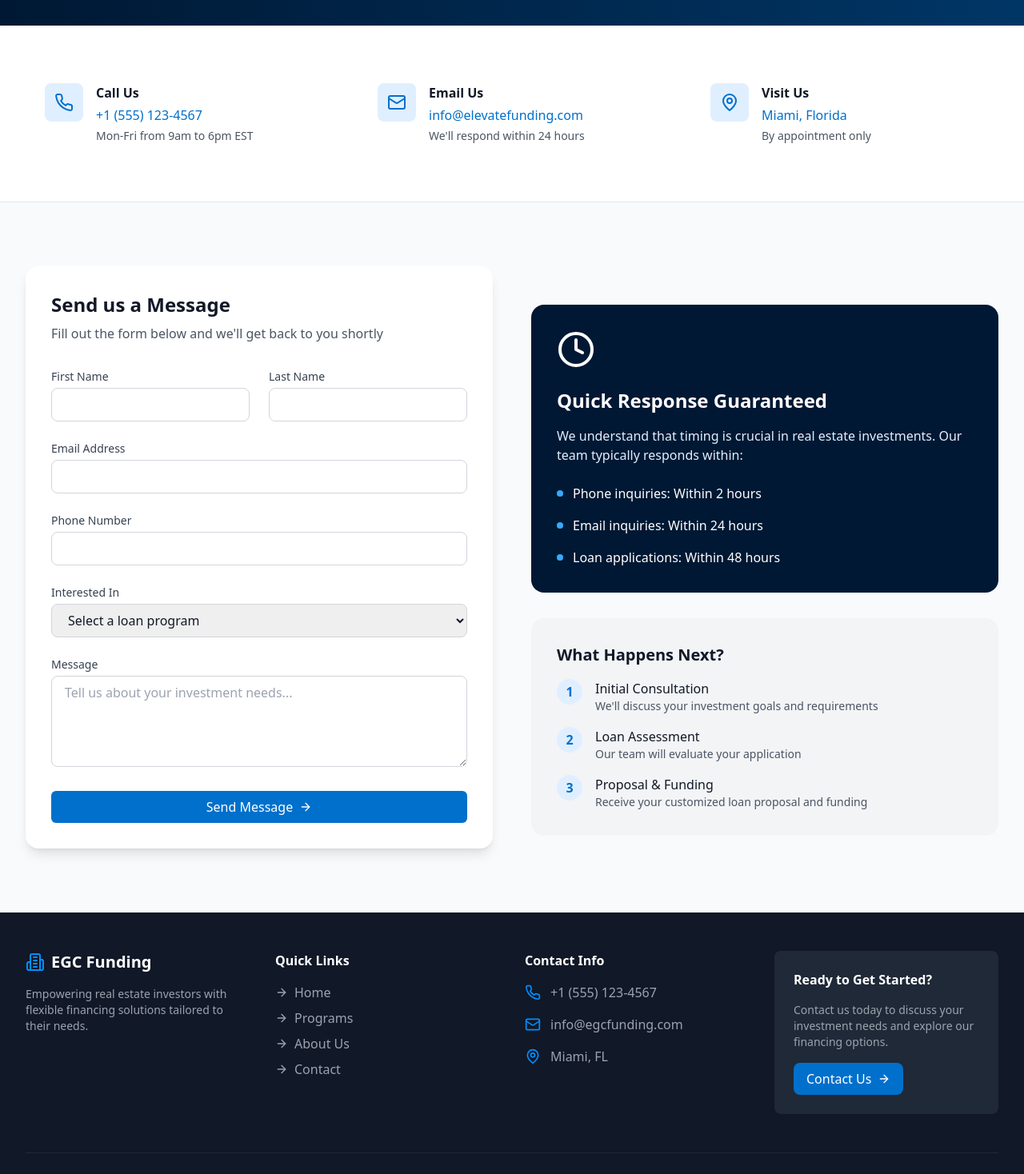
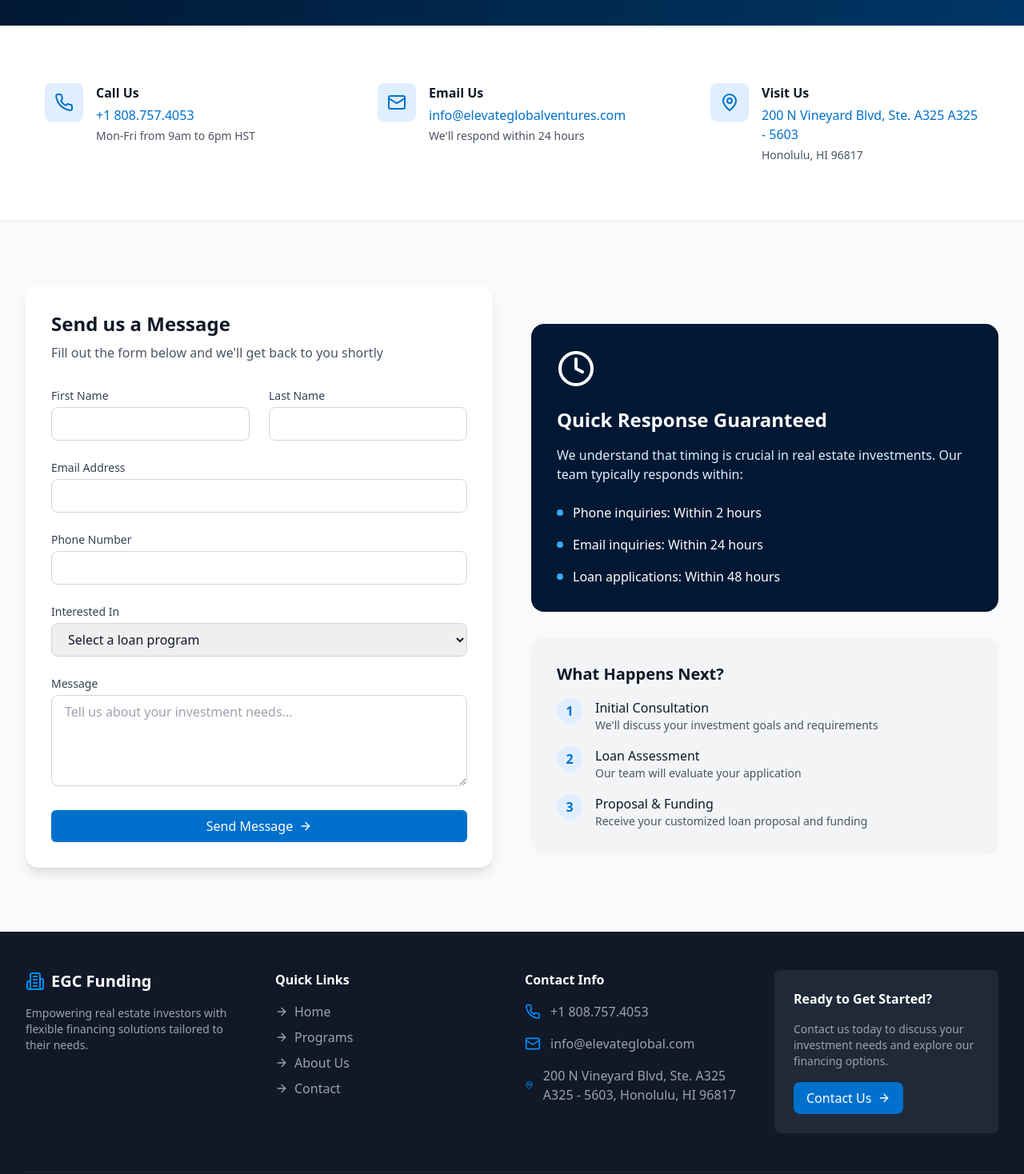
Before and after one commit to daisuke-ai/egcfunding, a React (Vite) app: page /contact in a window 1280 px wide. Shown: the part 320-1788 px from the top of the page at 80% size. Built offline with nearby package versions, Linux system fonts and the light colour scheme; a web font is replaced by a local one.

Commit message:
information changes

```diff
--- a/src/components/Footer.tsx
+++ b/src/components/Footer.tsx
@@ -48,15 +48,15 @@ export default function Footer() {
             <ul className="space-y-4">
               <li className="flex items-center text-gray-400">
                 <Phone className="w-5 h-5 mr-3 text-blue-500" />
-                <span>+1 (555) 123-4567</span>
+                <span>+1 808.757.4053</span>
               </li>
               <li className="flex items-center text-gray-400">
                 <Mail className="w-5 h-5 mr-3 text-blue-500" />
-                <span>info@egcfunding.com</span>
+                <span>info@elevateglobal.com</span>
               </li>
               <li className="flex items-center text-gray-400">
                 <MapPin className="w-5 h-5 mr-3 text-blue-500" />
-                <span>Miami, FL</span>
+                <span>200 N Vineyard Blvd, Ste. A325 A325 - 5603, Honolulu, HI 96817</span>
               </li>
             </ul>
           </div>
--- a/src/pages/Contact.tsx
+++ b/src/pages/Contact.tsx
@@ -63,20 +63,20 @@ export default function ContactPage() {
     {
       icon: Phone,
       title: "Call Us",
-      content: "+1 (555) 123-4567",
-      description: "Mon-Fri from 9am to 6pm EST"
+      content: "+1 808.757.4053",
+      description: "Mon-Fri from 9am to 6pm HST"
     },
     {
       icon: Mail,
       title: "Email Us",
-      content: "info@elevatefunding.com",
+      content: "info@elevateglobalventures.com",
       description: "We'll respond within 24 hours"
     },
     {
       icon: MapPin,
       title: "Visit Us",
-      content: "Miami, Florida",
-      description: "By appointment only"
+      content: "200 N Vineyard Blvd, Ste. A325 A325 - 5603",
+      description: "Honolulu, HI 96817"
     }
   ];
 
```
